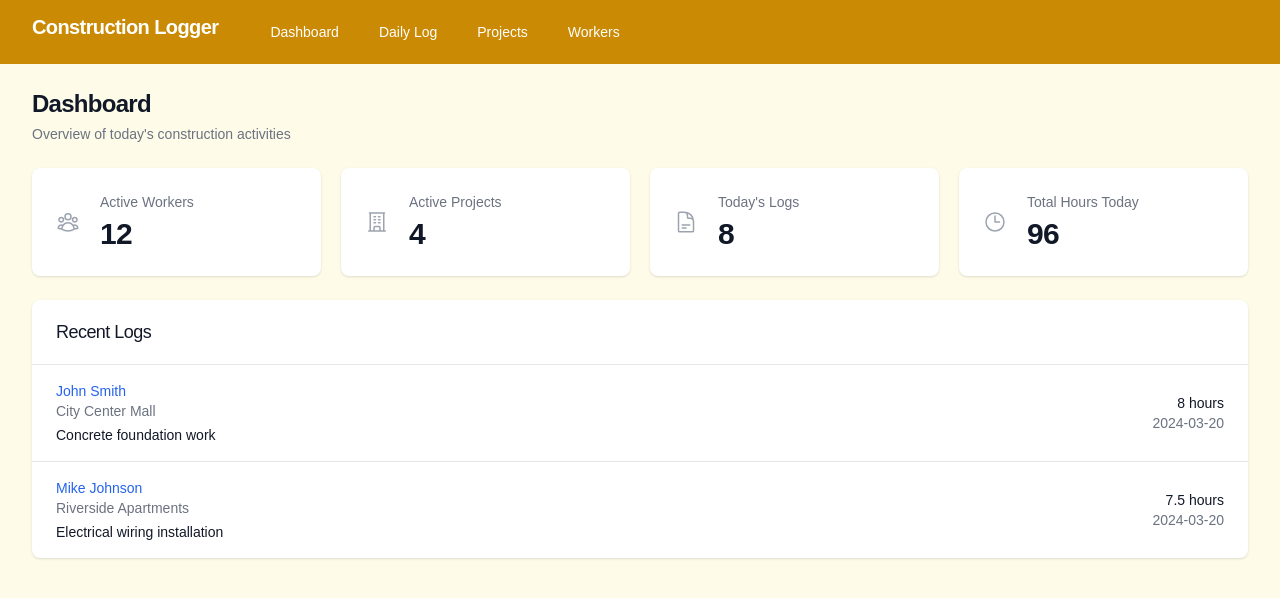
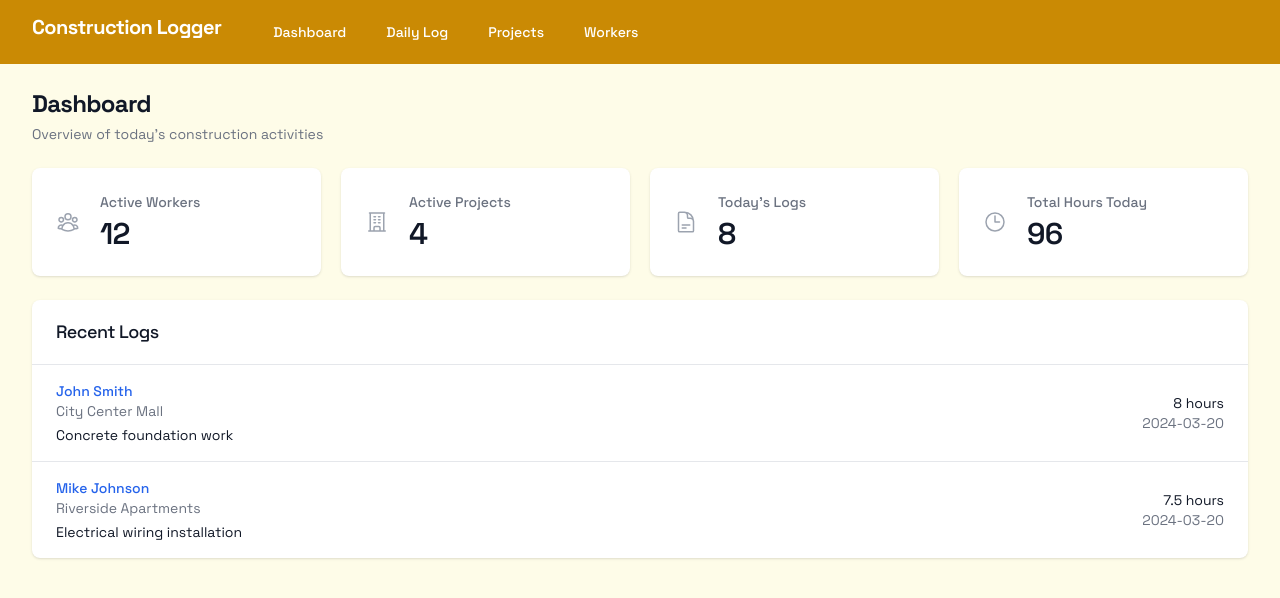
Before and after one commit to mstath1s/Construction_worker_log, a React (Vite) app: page / in a window 1280 px wide. Shown: the top 598 px of the page. Built offline with nearby package versions, Linux system fonts and the light colour scheme.

Commit message:
Ignore uploads folder and fix font by adding on top of css

```diff
--- a/src/index.css
+++ b/src/index.css
@@ -1,8 +1,9 @@
+@import url('https://fonts.googleapis.com/css2?family=Space+Grotesk:wght@300;400;500;600;700&display=swap');
 @tailwind base;
 @tailwind components;
 @tailwind utilities;
 /* Import Space Grotesk from Google Fonts */
-@import url('https://fonts.googleapis.com/css2?family=Space+Grotesk:wght@300;400;500;600;700&display=swap');
+
 @layer base {
   body {
     @apply bg-gray-50;
```
Also changed, not shown: 1 other file (tests, documents, lock files or other folders).
